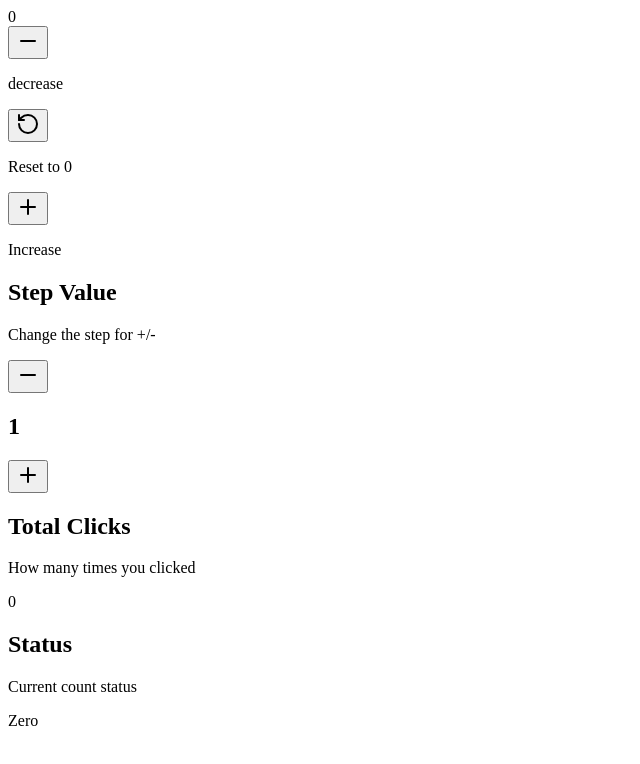
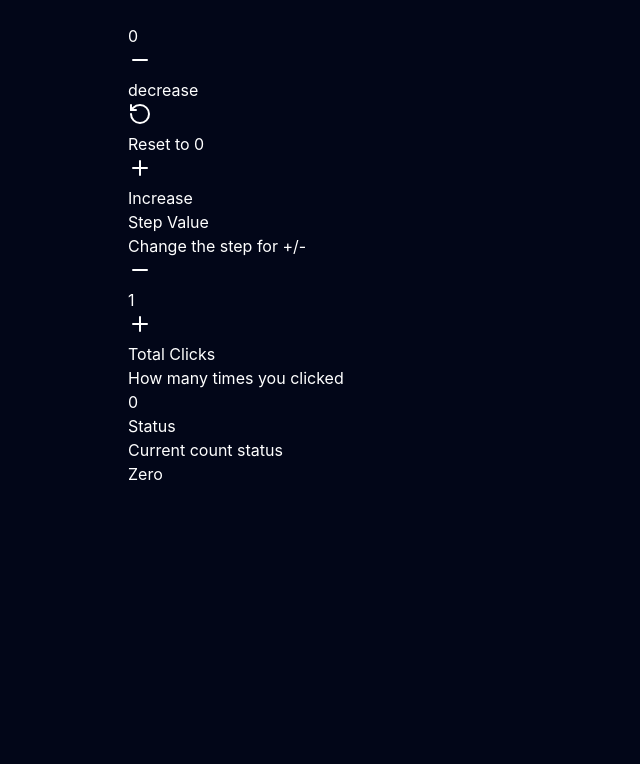
Before and after one commit to bhushank45/React-Projects, a React (Vite) app in the folder state-flow/: page / in a window 1280 px wide. Shown: the top 764 px of the page, without its empty margins (0-640 px from the left). Built offline with nearby package versions, Linux system fonts and the light colour scheme.

Commit message:
style: create dashboard layout

```diff
--- a/state-flow/package.json
+++ b/state-flow/package.json
@@ -10,10 +10,12 @@
     "preview": "vite preview"
   },
   "dependencies": {
+    "@tailwindcss/vite": "^4.3.3",
     "lucide": "^1.48.0",
     "lucide-react": "^1.48.0",
     "react": "^19.2.8",
-    "react-dom": "^19.2.8"
+    "react-dom": "^19.2.8",
+    "tailwindcss": "^4.3.3"
   },
   "devDependencies": {
     "@types/react": "^19.2.18",
--- a/state-flow/src/App.jsx
+++ b/state-flow/src/App.jsx
@@ -10,7 +10,8 @@ const App = () => {
   const [totalClicks, setTotalClicks] = useState(0);
 
   return (
-    <div>
+    <div className="min-h-screen bg-slate-950 text-white p-6">
+      <div className="max-w-5xl mx-auto">
         <Counter count={count} />
         <CounterButtons
           setCount={setCount}
@@ -22,6 +23,7 @@ const App = () => {
         <StepControl setStep={setStep} step={step} />
         <Stats totolClicks={totalClicks} count={count} />
       </div>
+    </div>
   );
 };
 export default App;
--- a/state-flow/src/index.css
+++ b/state-flow/src/index.css
@@ -0,0 +1 @@
+@import "tailwindcss";
--- a/state-flow/vite.config.js
+++ b/state-flow/vite.config.js
@@ -1,7 +1,8 @@
 import react from '@vitejs/plugin-react'
 import { defineConfig } from 'vite'
+import tailwindcss from "@tailwindcss/vite";
 
 // https://vite.dev/config/
 export default defineConfig({
-  plugins: [react()],
+  plugins: [react(), tailwindcss()],
 })
```
Also changed, not shown: 1 other file (tests, documents, lock files or other folders). Lines whose indentation alone changed are shown as unchanged.
